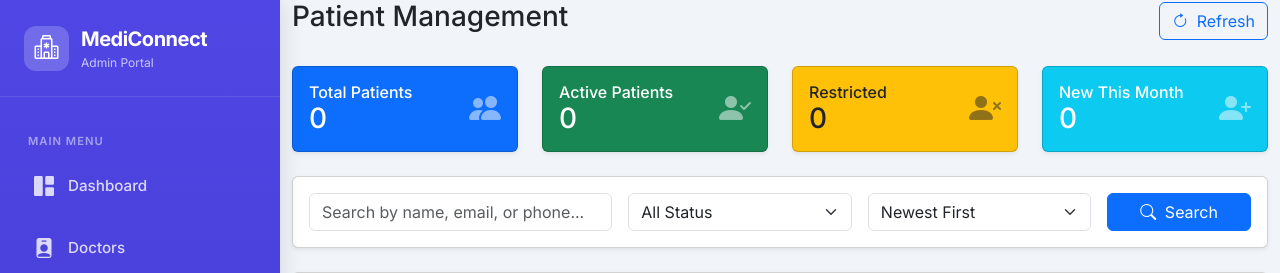
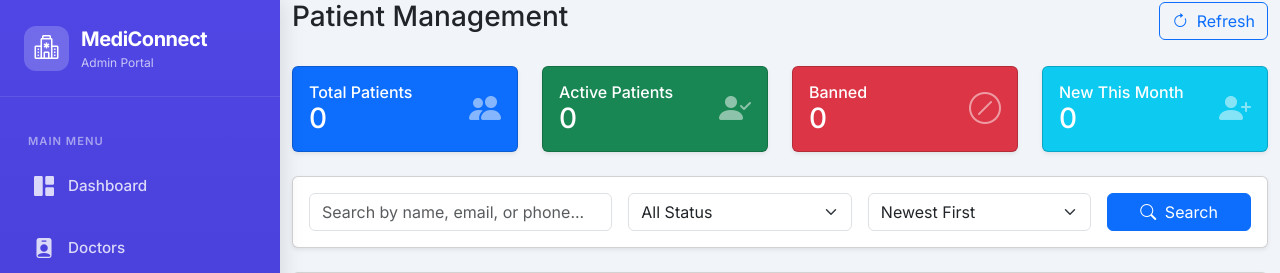
Before and after one commit to deba75/medical-management-system, a Flask app: page /patients in a window 1280 px wide. Shown: the top 273 px of the page. Run offline with Flask 3, Linux system fonts and the light colour scheme; the visitor is signed in with stand-in values (Sample User, id 1).

Commit message:
Update Banned card UI and implement dynamic Firebase month calculation for new patients

```diff
--- a/Admin/app.py
+++ b/Admin/app.py
@@ -1036,19 +1036,32 @@ def patients():
                     continue
 
             # Apply status filter
-            if status_filter == 'active' and patient_data.get('isRestricted'):
+            is_banned_user = patient_data.get('isRestricted') or patient_data.get('isBanned') or str(patient_data.get('status')).lower() == 'banned'
+            if status_filter == 'active' and is_banned_user:
                 continue
-            if status_filter == 'restricted' and not patient_data.get('isRestricted'):
+            if status_filter in ['banned', 'restricted'] and not is_banned_user:
                 continue
 
             patients_list.append(patient_data)
 
-        # Calculate stats
+        # Calculate stats dynamically
+        now = datetime.now()
+        new_this_month = 0
+        for p in patients_list:
+            created = p.get('createdAt')
+            if created:
+                if hasattr(created, 'year') and hasattr(created, 'month'):
+                    if created.year == now.year and created.month == now.month:
+                        new_this_month += 1
+
+        banned_count = sum(1 for p in patients_list if (p.get('isRestricted') or p.get('isBanned') or str(p.get('status')).lower() == 'banned'))
+
         stats = {
             'total': len(patients_list),
-            'active': sum(1 for p in patients_list if not p.get('isRestricted')),
-            'restricted': sum(1 for p in patients_list if p.get('isRestricted')),
-            'new_this_month': 0  # TODO: Calculate based on createdAt
+            'active': len(patients_list) - banned_count,
+            'banned': banned_count,
+            'restricted': banned_count,
+            'new_this_month': new_this_month
         }
 
         return render_template('patients.html',
--- a/Admin/templates/patients.html
+++ b/Admin/templates/patients.html
@@ -53,14 +53,14 @@
             </div>
         </div>
         <div class="col-md-3">
-            <div class="card bg-warning text-dark shadow-sm">
+            <div class="card bg-danger text-white shadow-sm">
                 <div class="card-body">
                     <div class="d-flex justify-content-between align-items-center">
                         <div>
-                            <h6 class="mb-0">Restricted</h6>
-                            <h3 class="mb-0">{{ stats.restricted }}</h3>
+                            <h6 class="mb-0">Banned</h6>
+                            <h3 class="mb-0">{{ stats.banned if stats.banned is defined else stats.restricted }}</h3>
                         </div>
-                        <i class="bi bi-person-x-fill" style="font-size: 2rem; opacity: 0.5;"></i>
+                        <i class="bi bi-slash-circle" style="font-size: 2rem; opacity: 0.5;"></i>
                     </div>
                 </div>
             </div>
@@ -92,7 +92,7 @@
                         <select class="form-select" name="status">
                             <option value="">All Status</option>
                             <option value="active" {{ 'selected' if request.args.get('status') == 'active' else '' }}>Active</option>
-                            <option value="restricted" {{ 'selected' if request.args.get('status') == 'restricted' else '' }}>Restricted</option>
+                            <option value="banned" {{ 'selected' if request.args.get('status') in ['banned', 'restricted'] else '' }}>Banned</option>
                         </select>
                     </div>
                     <div class="col-md-3">
```
